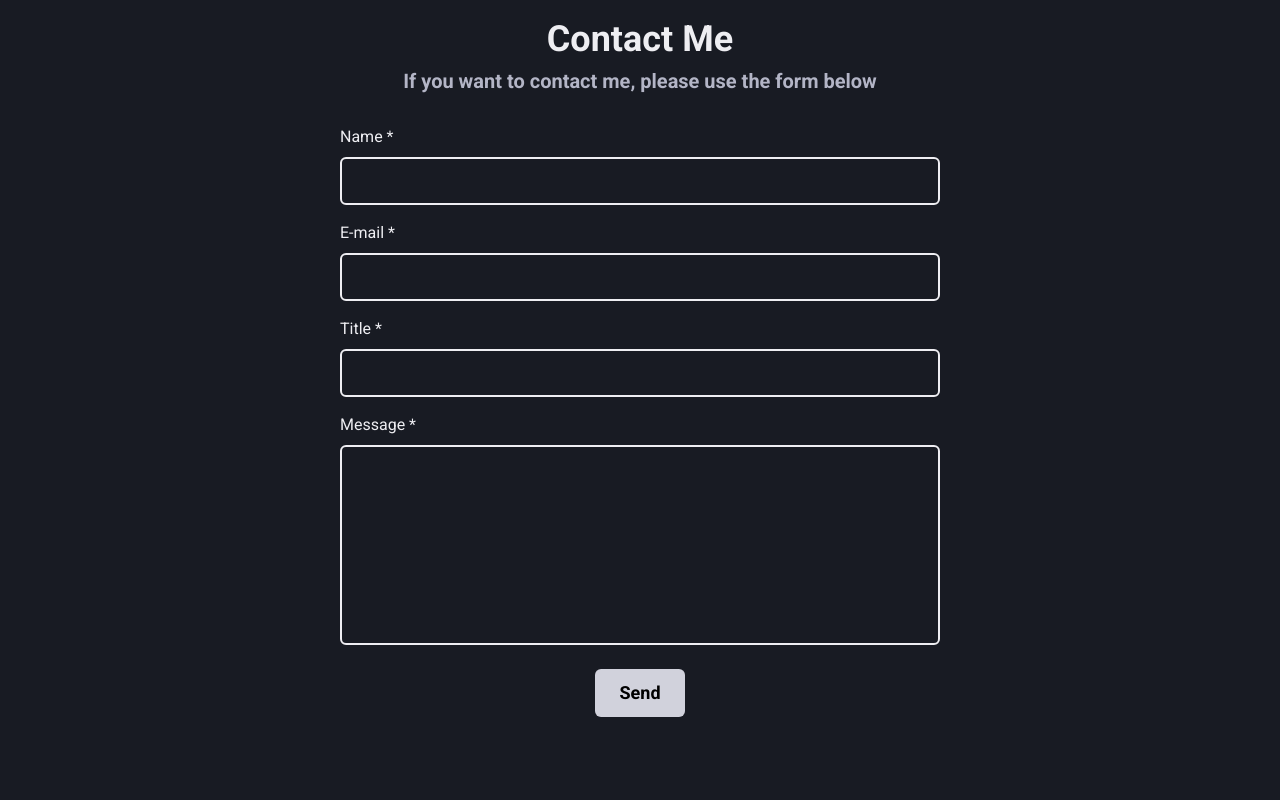
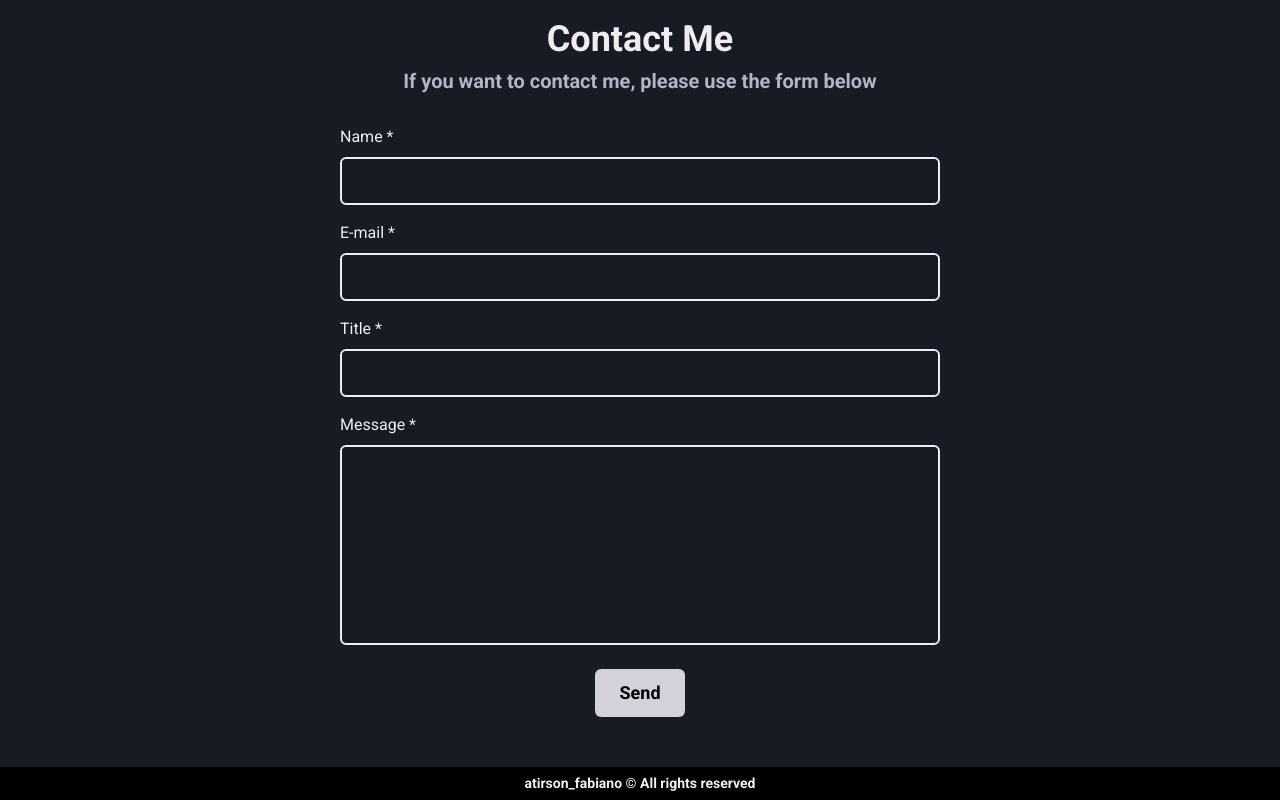
Before and after one commit to atirson/portfolio, a Next.js app: page / in a window 1280 px wide. Shown: the part 1592-2392 px from the top of the page. Before the commit the page ends 2341 px from the top, so only its background shows below. Built offline with nearby package versions, Linux system fonts and the light colour scheme.

Commit message:
add: Created a section Footer

```diff
--- /dev/null
+++ b/pages/components/Footer/index.tsx
@@ -0,0 +1,11 @@
+import { Container, Flex, Heading } from "@chakra-ui/react"
+
+const Footer = () => (
+  <Flex bg="black" display="flex" justifyContent="space-evenly" p={2} mt={{ sm: "12", md: 18, '2xl': 18}}>
+    <Flex direction="column" align="center">
+      <Heading size="xs">atirson_fabiano &copy; All rights reserved</Heading>
+    </Flex>
+  </Flex>
+)
+
+export default Footer
--- a/pages/index.tsx
+++ b/pages/index.tsx
@@ -1,6 +1,7 @@
 import type { NextPage } from 'next'
 import About from './components/About'
 import Contact from './components/Contact'
+import Footer from './components/Footer'
 import Header from './components/Header'
 import Skills from './components/Skills'
 import Timeline from './components/Timeline'
@@ -13,6 +14,7 @@ const Home: NextPage = () => {
       <Skills />
       <Timeline />
       <Contact />
+      <Footer />
     </>
   )
 }
```
